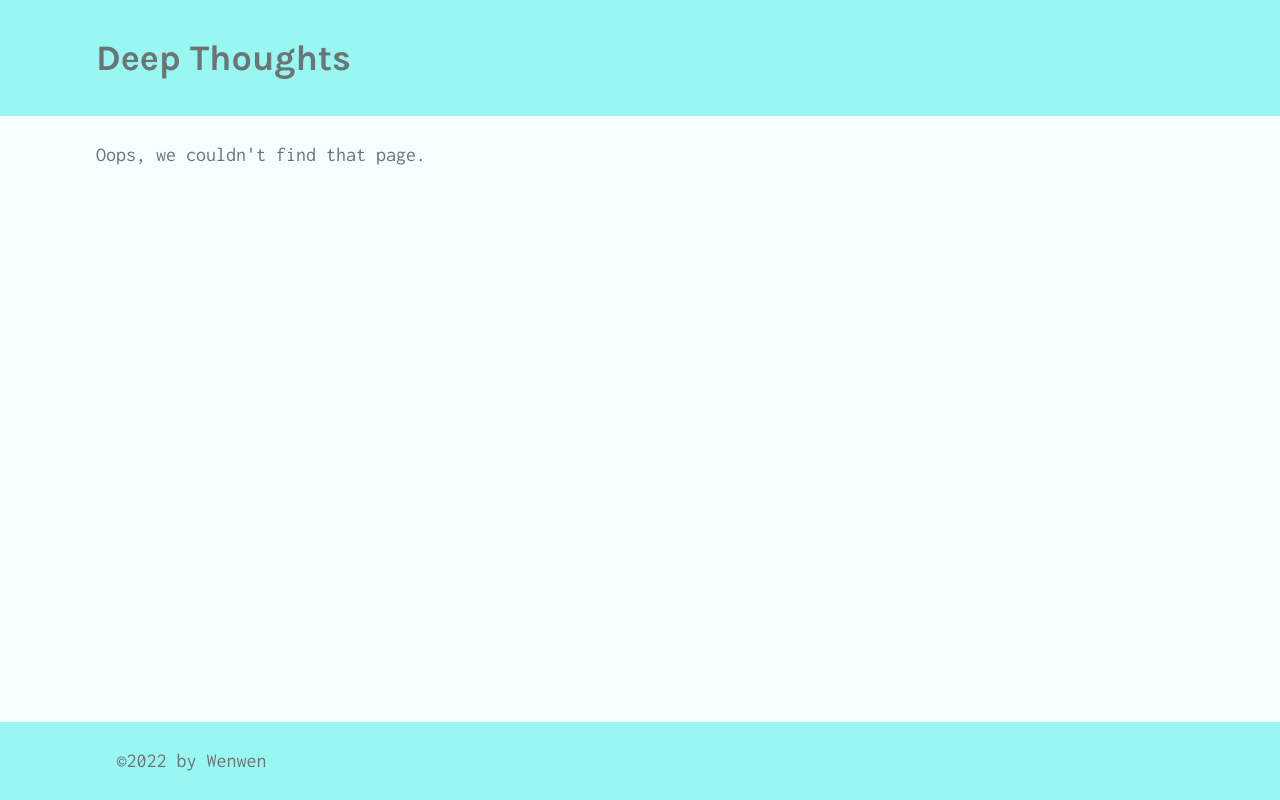
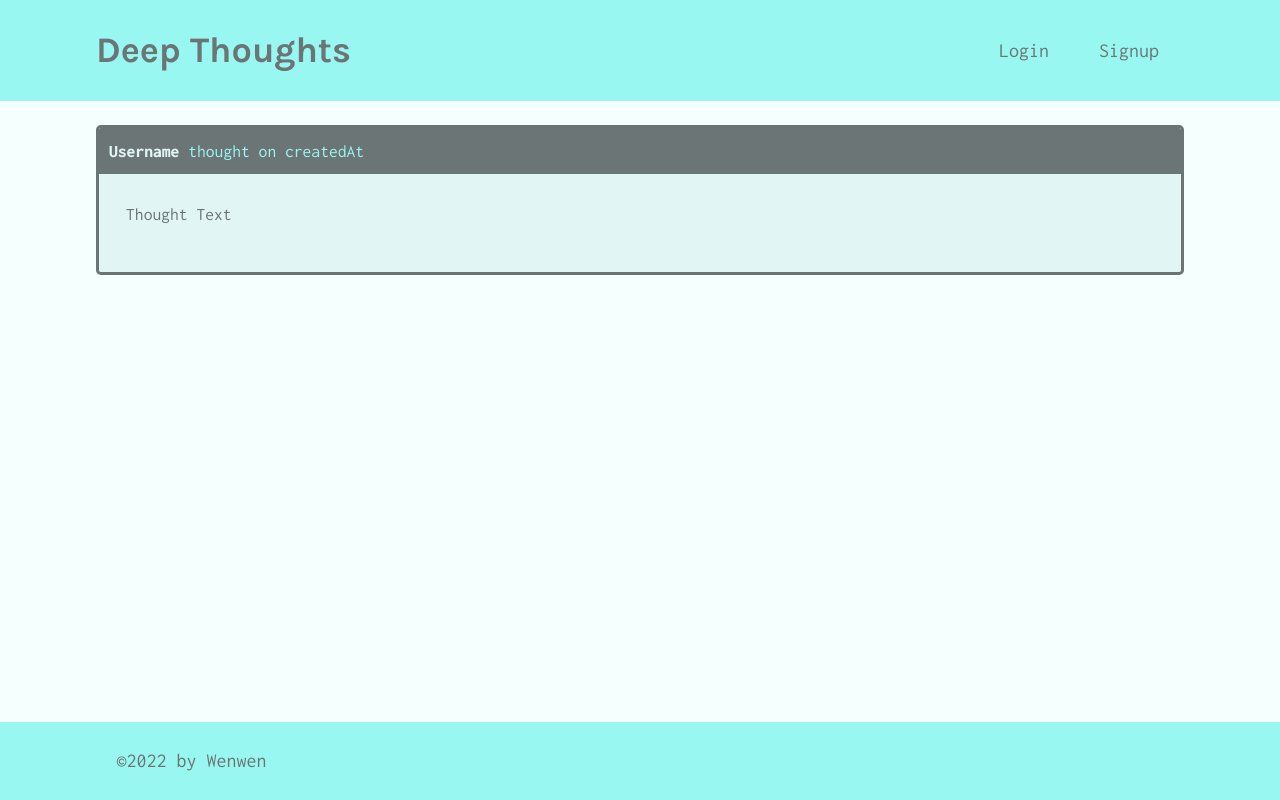
Before and after one commit to joce1ynn/deep-thoughts-MERN, a React (Create React App) app in the folder client/: page /thought/1 in a window 1280 px wide. Built offline with nearby package versions, Linux system fonts and the light colour scheme.

Commit message:
add nav links

```diff
--- a/client/src/App.js
+++ b/client/src/App.js
@@ -42,6 +42,7 @@
 function App() {
   //wrap the entire returning JSX code with <ApolloProvider>
   // a path that leads to the wildcard character, an asterisk (*) sending the 404 message.
+  // The ? means this parameter is optional, so /profile and /profile/myUsername will both render the Profile component.
   return (
     <ApolloProvider client={client}>
       <Router>
@@ -52,8 +53,8 @@
               <Route path="/" element={<Home />} />
               <Route path="/login" element={<Login />} />
               <Route path="/signup" element={<Signup />} />
-              <Route path="/profile" element={<Profile />} />
-              <Route path="/thought" element={<SingleThought />} />
+              <Route path="/profile/:username?" element={<Profile />} />
+              <Route path="/thought/:id" element={<SingleThought />} />
               <Route path="*" element={<NoMatch />} />
             </Routes>
           </div>
--- a/client/src/components/Header/index.js
+++ b/client/src/components/Header/index.js
@@ -1,10 +1,19 @@
-import React from 'react';
+import React from "react";
+// use Link from react instead of <a href="">
+import { Link } from "react-router-dom";
 
 const Header = () => {
   return (
     <header className="bg-secondary mb-4 py-2 flex-row align-center">
       <div className="container flex-row justify-space-between-lg justify-center align-center">
-        <h1>Deep Thoughts</h1>
+        <Link to="/">
+          <h1>Deep Thoughts</h1>
+        </Link>
+
+        <nav className="text-center">
+          <Link to="/login">Login</Link>
+          <Link to="/signup">Signup</Link>
+        </nav>
       </div>
     </header>
   );
--- a/client/src/components/ThoughtList/index.js
+++ b/client/src/components/ThoughtList/index.js
@@ -1,4 +1,5 @@
 import React from "react";
+import { Link } from "react-router-dom";
 
 // will receive two props: a title and the thoughts array.
 const ThoughtList = ({ thoughts, title }) => {
@@ -14,16 +15,24 @@
         thoughts.map((thought) => (
           <div key={thought._id} className="card mb-3">
             <p className="card-header">
+              <Link
+                to={`/profile/${thought.username}`}
+                style={{ fontWeight: 700 }}
+                className="text-light"
+              >
                 {thought.username}
+              </Link>{" "}
               thought on {thought.createdAt}
             </p>
 
             <div className="card-body">
+              <Link to={`/thought/${thought._id}`}>
                 <p>{thought.thoughtText}</p>
                 <p className="mb-0">
                   Reactions: {thought.reactionCount} || Click to
                   {thought.reactionCount ? " see" : " start"} the discussion!
                 </p>
+              </Link>
             </div>
           </div>
         ))}
--- a/client/src/pages/SingleThought.js
+++ b/client/src/pages/SingleThought.js
@@ -1,13 +1,18 @@
-import React from 'react';
+import React from "react";
+import { useParams } from "react-router-dom";
 
-const SingleThought = props => {
+const SingleThought = (props) => {
+  // get id from url
+  const { id: thoughtId } = useParams();
+  console.log(thoughtId);
+
   return (
     <div>
       <div className="card mb-3">
         <p className="card-header">
           <span style={{ fontWeight: 700 }} className="text-light">
             Username
-          </span>{' '}
+          </span>{" "}
           thought on createdAt
         </p>
         <div className="card-body">
```
Lines whose indentation alone changed are shown as unchanged.
